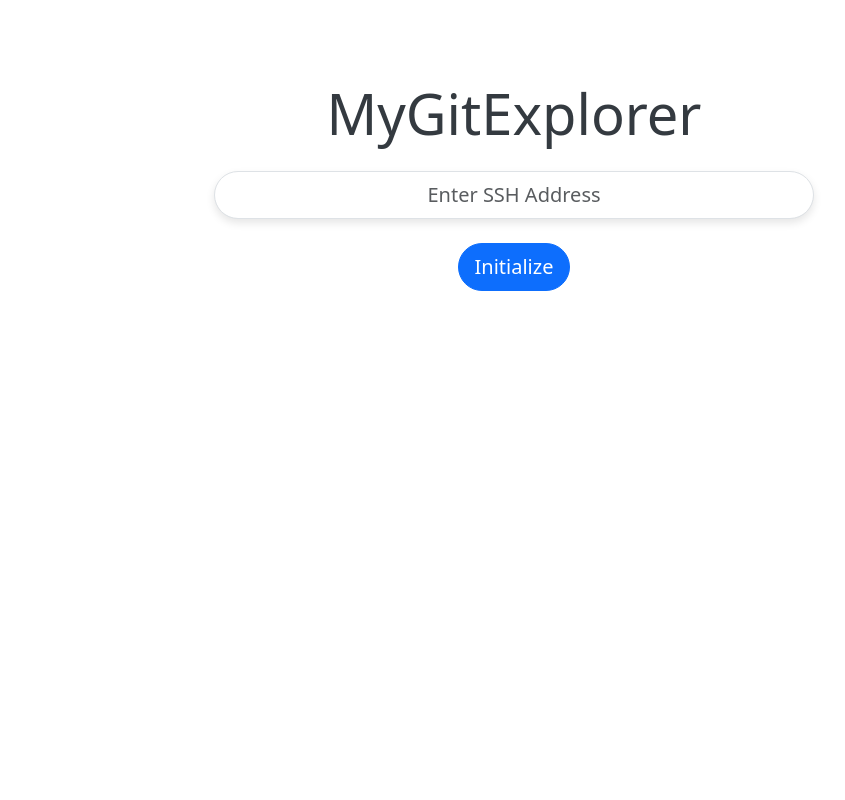
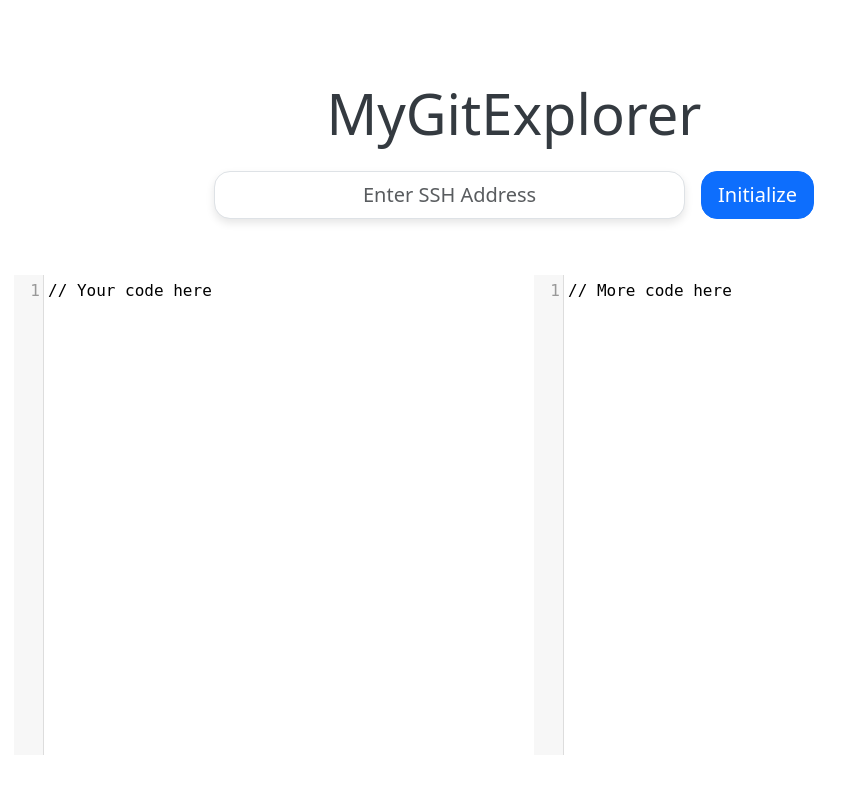
Before and after one commit to maddytae/gitexplorer, a Flask app: page / in a window 1280 px wide. Shown: the whole page, without its empty margins (126-971 px from the left). Run offline with Flask 3, Linux system fonts and the light colour scheme; some libraries are stand-ins or nearby versions.

Commit message:
added sections to directly take user inputs and diff on them.

```diff
--- a/static/scripts.js
+++ b/static/scripts.js
@@ -22,3 +22,14 @@ document.addEventListener('DOMContentLoaded', function() {
         });
     });
 });
+
+
+var myCodeMirror1 = CodeMirror.fromTextArea(document.getElementById('code1'), {
+    lineNumbers: true,
+    lineWrapping: false // Disable line wrapping
+});
+
+var myCodeMirror2 = CodeMirror.fromTextArea(document.getElementById('code2'), {
+    lineNumbers: true,
+    lineWrapping: false // Disable line wrapping
+});
--- a/static/styles.css
+++ b/static/styles.css
@@ -34,3 +34,10 @@
 .form-check {
     margin-bottom: 0; /* Reduce margin for form-check elements */
 }
+
+/* Additional style to ensure CodeMirror aligns text to the left */
+.CodeMirror {
+    text-align: left;
+    direction: ltr; /* Left-to-right text direction */
+    height: 30rem;
+}
--- a/templates/base.html
+++ b/templates/base.html
@@ -6,11 +6,8 @@
     <title>{% block title %}{% endblock %}</title>
     <link href="https://cdn.jsdelivr.net/npm/bootstrap@5.3.2/dist/css/bootstrap.min.css" rel="stylesheet" integrity="sha384-T3c6CoIi6uLrA9TneNEoa7RxnatzjcDSCmG1MXxSR1GAsXEV/Dwwykc2MPK8M2HN" crossorigin="anonymous">
     <script defer src="https://cdn.jsdelivr.net/npm/bootstrap@5.3.2/dist/js/bootstrap.bundle.min.js" integrity="sha384-C6RzsynM9kWDrMNeT87bh95OGNyZPhcTNXj1NW7RuBCsyN/o0jlpcV8Qyq46cDfL" crossorigin="anonymous"></script>
+    <script src="https://cdnjs.cloudflare.com/ajax/libs/codemirror/5.65.2/codemirror.min.js"></script>
 
-    <!-- jQuery first, then Popper.js, then Bootstrap JS -->
-<script src="https://code.jquery.com/jquery-3.3.1.slim.min.js"></script>
-<script src="https://cdnjs.cloudflare.com/ajax/libs/popper.js/1.14.7/umd/popper.min.js"></script>
-<script src="https://stackpath.bootstrapcdn.com/bootstrap/4.3.1/js/bootstrap.min.js"></script>
 
 <link rel="stylesheet" href="{{ url_for('static', filename='styles.css') }}">
 <script src="{{ url_for('static', filename='scripts.js') }}"></script>
--- a/templates/main.html
+++ b/templates/main.html
@@ -17,13 +17,34 @@
     <div class="text-center" style="padding-top: 10vh; max-width: 600px; margin: auto;">
         <h1 class="display-4 mb-4">MyGitExplorer</h1>
         <form method="post" class="mt-4">
-        <div class="form-group d-inline-block" style="width: 100%;">
-            <input type="text" class="form-control form-control-lg" id="sshAddress" name="sshAddress" placeholder="Enter SSH Address" style="text-align: center;">
+            <div class="form-group d-flex justify-content-between align-items-center" style="width: 100%;">
+                <input type="text" class="form-control form-control-lg mr-4" id="sshAddress" name="sshAddress" placeholder="Enter SSH Address"
+                       style="text-align: center; flex-grow: 1; margin-right: 1rem; border-radius: 1rem;"> <!-- Adjusted radius here -->
+                <button type="submit" class="btn btn-primary btn-lg"
+                        style="white-space: nowrap; border-radius: 1rem;"> <!-- And here -->Initialize</button>
             </div>
-        <div class="mt-4">
-            <button type="submit" class="btn btn-primary btn-lg">Initialize</button>
+        </form>
+    </div>
+
+    <div class="text-center" style="padding-top: 2vh; max-width: 1000px; margin: auto;">
+        <form method="post" class="mt-4">
+            <link rel="stylesheet" href="https://cdnjs.cloudflare.com/ajax/libs/codemirror/5.65.2/codemirror.min.css">
+
+            <link rel="stylesheet" href="{{ url_for('static', filename='styles.css') }}">
+
+            <div class="text-center" style="padding-top: 2vh; max-width: 1200px; margin: auto;">
+                <div style="display: flex; justify-content: space-between;">
+                    <div style="width: 48%; margin-right: 1rem;">
+                        <textarea id="code1" name="code1">// Your code here</textarea>
+                    </div>
+                    <div style="width: 48%;">
+                        <textarea id="code2" name="code2">// More code here</textarea>
+                    </div>
+                </div>
             </div>
         </form>
     </div>
 </div>
+
+<script src="{{ url_for('static', filename='scripts.js') }}"></script>
 {% endblock %}
```
Also changed, not shown: 1 other file. Lines whose indentation alone changed are shown as unchanged.
